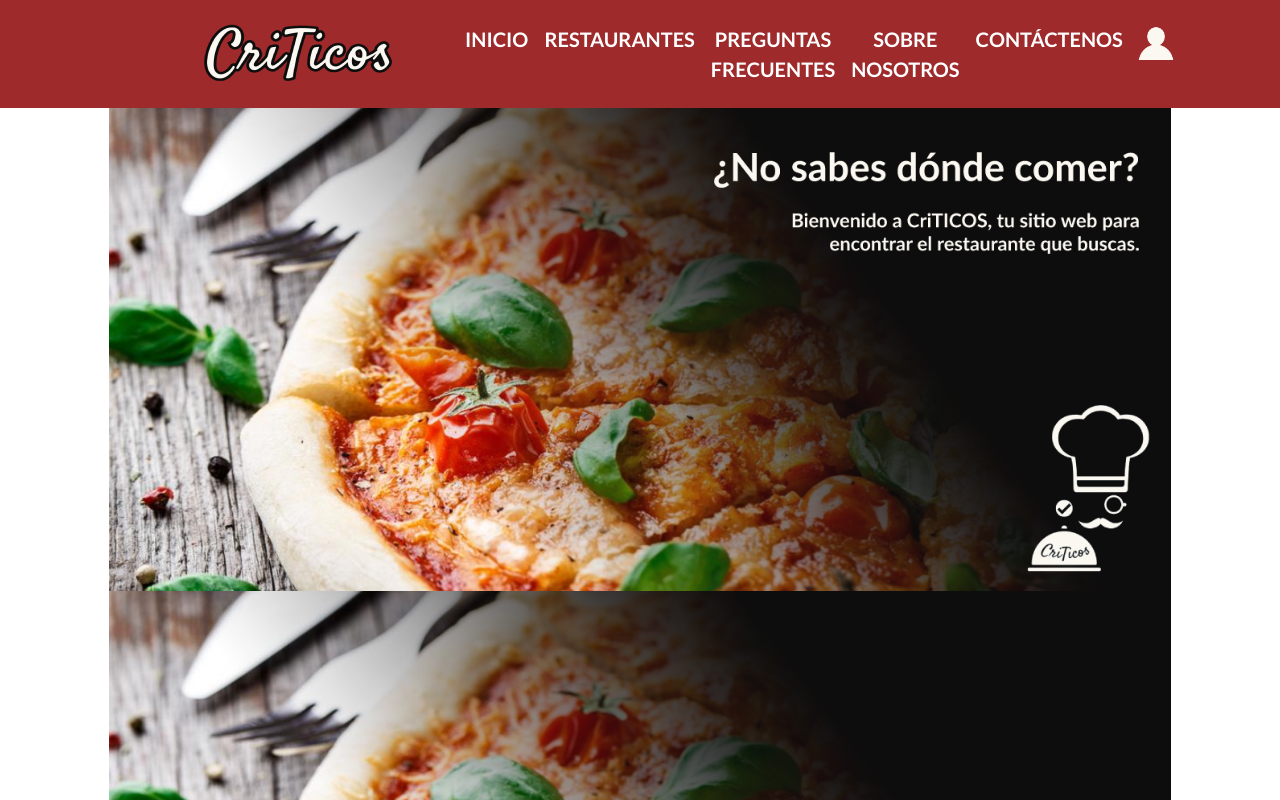
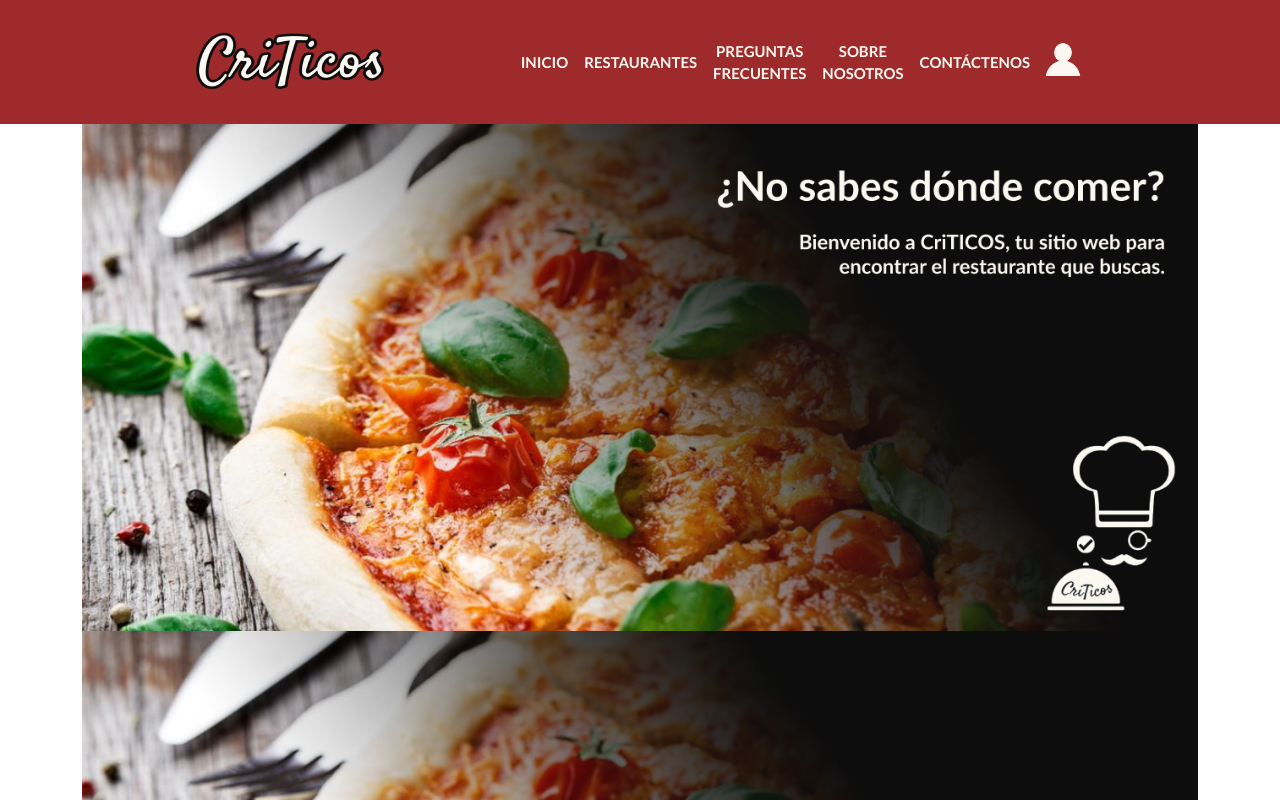
Before and after one commit to mairenaRo/Restaurantes_FrontEnd, an Angular app: page / in a window 1280 px wide. Shown: the top 800 px of the page. Built offline with nearby package versions, Linux system fonts and the light colour scheme.

Commit message:
Acomodo del nav

```diff
--- a/src/app/app.component.html
+++ b/src/app/app.component.html
@@ -1,28 +1,29 @@
 <!-- Toolbar -->
-<header>
-  <nav class="navbar navbar-expand-lg navbar-dark navColor">
-    <img class="img-fluid navImg" src="./assets/NombreSinFondoPequenno.png" />
+  <nav class="navbar navbar-expand-lg">
     <div class="container-fluid">
+      <a class="navbar logo">
+        <img src="./assets/NombreSinFondoPequenno.png" />
+      </a>
       <button class="navbar-toggler" type="button" data-bs-toggle="collapse" data-bs-target="#navbarSupportedContent"
         aria-controls="navbarSupportedContent" aria-expanded="false" aria-label="Toggle navigation">
         <span class="navbar-toggler-icon"></span>
       </button>
-      <div class="collapse navbar-collapse navList" id="navbarSupportedContent">
-        <ul class="navbar-nav me-auto mb-2 mb-lg-0">
+      <div class="collapse navbar-collapse" id="navbarSupportedContent">
+        <ul class="navbar-nav">
           <li class="nav-item">
-            <a class="nav-link active text-center" aria-current="page" href="#">INICIO</a>
+            <a class="nav-link" href="#">INICIO</a>
           </li>
           <li class="nav-item">
-            <a class="nav-link active text-center" href="#">RESTAURANTES</a>
+            <a class="nav-link" href="#">RESTAURANTES</a>
           </li>
           <li class="nav-item">
-            <a class="nav-link active text-center" href="#">PREGUNTAS<br>FRECUENTES</a>
+            <a class="nav-link" href="#">PREGUNTAS<br>FRECUENTES</a>
           </li>
           <li class="nav-item">
-            <a class="nav-link active text-center" href="#">SOBRE<br>NOSOTROS</a>
+            <a class="nav-link" href="#">SOBRE<br>NOSOTROS</a>
           </li>
           <li class="nav-item">
-            <a class="nav-link active text-center" href="#">CONTÁCTENOS</a>
+            <a class="nav-link" href="#">CONTÁCTENOS</a>
           </li>
           <li class="nav-item">
             <button id="login-button" height="44" width="48">
@@ -33,19 +34,13 @@
       </div>
     </div>
   </nav>
-</header>
 
 <main>
-
-  <div class="row content">
-    <div class="col-10">
+  <div class="container">
       <img class="img-fluid" src="./assets/FeedPrincipal.png" />
-    </div>
   </div>
-  <div class="row content">
-    <div class="col-10">
+  <div class="container">
       <img class="img-fluid" src="./assets/B4.png" />
-    </div>
   </div>
 </main>
 
--- a/src/styles.css
+++ b/src/styles.css
@@ -1,74 +1,49 @@
-.toolbar {
+/* navbar */
+.navbar {
+    background-color: #9E2A2B;
     font-family: 'Lato', sans-serif;
-    height: 125px;
-    width: 100%;
-    display: flex;
-    align-content: center;
-    align-items: center;
-    background-color: #9E2A2B;
+    font-size: 15px;
+    font-weight: 600;
+}
+.nav-link {
+    text-align: center;
     color: #FBF8F1;
-    font-size: 20px;
-    font-weight: 600;
-    flex-wrap: nowrap;
-    justify-content: space-between;
-    flex-direction: row;
-    margin: 0;
 }
 
-.toolbar img {
-    margin-left: 20px;
+.navbar-nav {
+    align-items: center;
 }
 
-.toolbar #inicio-page,
-#restaurante-page {
-    text-align: center;
-    height: 40px;
-    margin-right: 25px;
-    margin-left: 25px;
+.nav-link:hover {
+    color: #0E0D0D;
 }
 
-.toolbar #preguntas-page,
-#nosotros-page {
-    text-align: center;
-    height: 60px;
-    margin-right: 25px;
-    margin-left: 25px;
+.navbar-collapse {
+    flex-direction: row;
+    justify-content: flex-end;
 }
 
-.toolbar #contacto-page {
-    text-align: center;
-    height: 40px;
-    margin-right: 25px;
-    margin-left: 25px;
+.container-fluid {
+    --bs-gutter-x: 0;
+    justify-content: space-between;
+    width: 70%;
 }
 
-.toolbar #login-button {
+li #login-button:hover {
+    background-color: #630A10;
+    opacity: 0.8;
+}
+
+li #login-button {
     border: none;
     border-radius: 10px;
     background-color: #9E2A2B;
     text-align: center;
     height: 60px;
-    margin-right: 275px;
-    margin-left: 25px;
 }
 
-.toolbar #login-button:hover {
-    background-color: #630A10;
-    opacity: 0.8;
-}
-
-a,
-a:visited,
-a:hover {
-    color: #FBF8F1;
-    text-decoration: none;
-}
-
-a:hover {
-    color: #0E0D0D;
-}
-
- #footer {
+/* footer */
+#footer {
     position: relative;
     bottom: 0;
     left: 0;
@@ -85,20 +60,6 @@ a:hover {
     width: 155px;
     height: 146px;
 }
-/* ---------------------------------------nuevo--------------------------------------------------- */
-.navColor {
-    background-color: #9E2A2B;
-    font-family: 'Lato', sans-serif;
-    font-size: 20px;
-    font-weight: 600;
-    width: 100%;
-}
-
-.centerT {
-    justify-content: center;
-    align-items: center;
-    display: flex;
-}
 
 footer{
     background-color: #003049;
@@ -113,33 +74,3 @@ footer{
 .footerP{
     background-color: #669BBC;
 }
-
-.content {
-    justify-content: center;
-}
-
-.navList{
-    padding-left: 50px;
-}
-
-.navImg{
-    padding-left: 200px;
-}
-
-.loginImg{
-
-    background-color: #9E2A2B;
-}
-
-li #login-button:hover {
-    background-color: #630A10;
-    opacity: 0.8;
-}
-
-li #login-button {
-    border: none;
-    border-radius: 10px;
-    background-color: #9E2A2B;
-    text-align: center;
-    height: 60px;
-}
```
